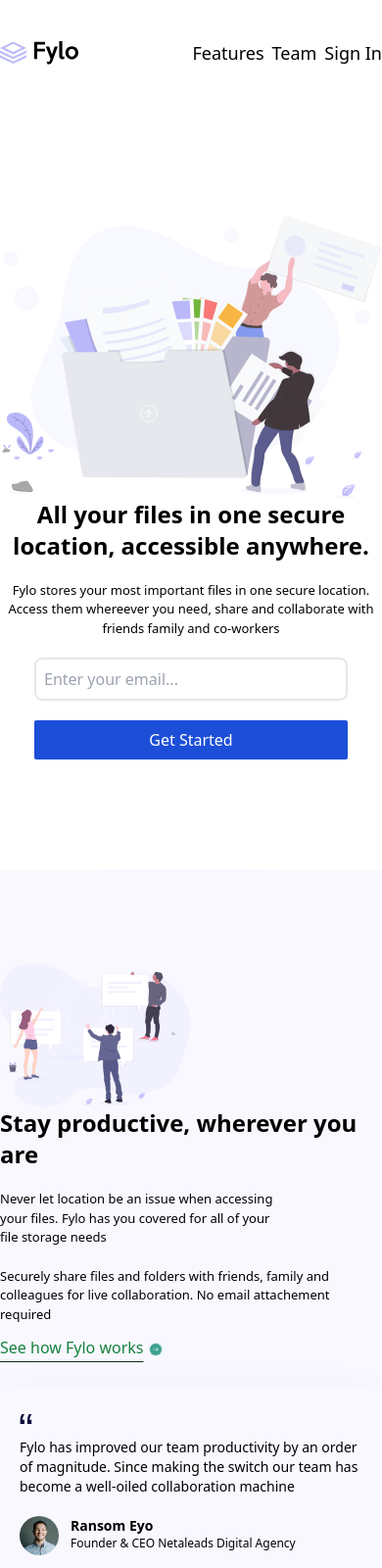
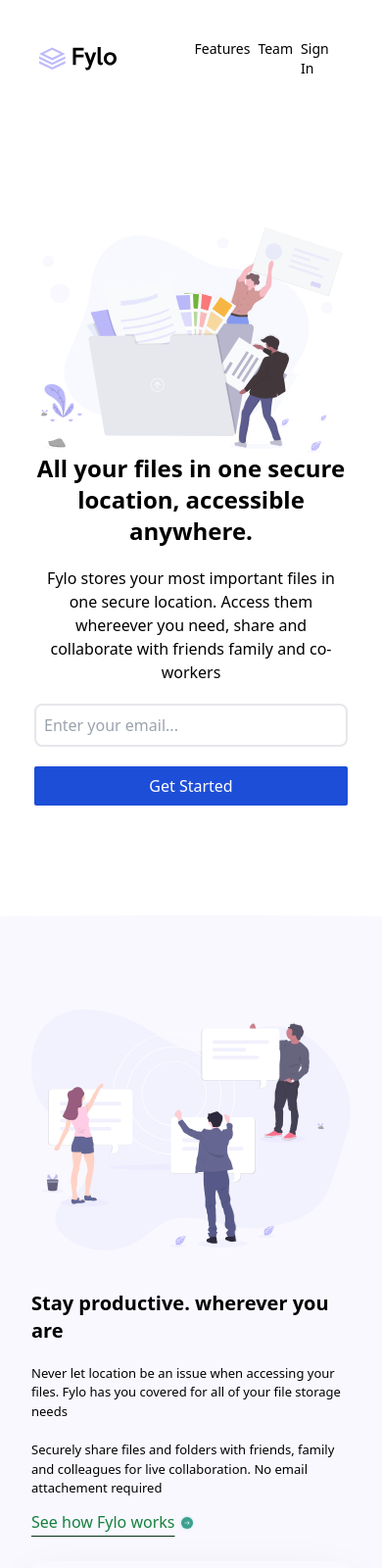
Before and after one commit to RayHub1/fylo-landing-page, a website: page index.html in a window 390 px wide. Shown: the top 1600 px of the page at 98% size. Drawn offline with Linux system fonts and the light colour scheme.

Commit message:
fouth commit

```diff
--- a/index.html
+++ b/index.html
@@ -13,21 +13,21 @@
   </head>
 
   <body>
-    <div class="flex flex-col justify-center">
+    <div class="">
       <header
-        class="flex justify-between lg:px-20 py-10 lg:gap-[800px] gap-5 items-center px-"
+        class="flex lg:px-20 py-10 lg:gap-[800px] gap-20 items-center px-10 justify-center"
       >
         <div class="lg:w-20 w-20">
           <img src="../images/logo.svg" alt="" />
         </div>
-        <div class="flex lg:gap-7 gap-2 capitalize text-lg">
+        <div class="flex lg:gap-7 gap-2 capitalize text-sm">
           <a href="">features</a>
           <a href="">team</a>
           <a href="">sign in</a>
         </div>
       </header>
       <section
-        class="mt-28 flex lg:justify-center items-center lg:px-20 lg:flex-row flex-col-reverse"
+        class="mt-28 flex lg:justify-center items-center lg:px-20 lg:flex-row flex-col-reverse px-10"
       >
         <div class="lg:w-1/2">
           <h1
@@ -35,7 +35,7 @@
           >
             All your files in one secure location, accessible anywhere.
           </h1>
-          <p class="mt-5 lg:mr-32 text-center text-[13px]">
+          <p class="mt-5 lg:mr-32 text-center text-[16px]">
             Fylo stores your most important files in one secure location. Access
             them whereever you need, share and collaborate with friends family
             and co-workers
@@ -54,20 +54,20 @@
             </button>
           </div>
         </div>
-        <div class="lg:w-1/2 w-[100%]">
+        <div class="lg:w-1/2 w-full">
           <img src="../images/illustration-1.svg" alt="" />
         </div>
       </section>
       <section
-        class="bg-cover bg-no-repeat bg-center mt-28 lg:px-20 h-98"
+        class="bg-cover bg-no-repeat bg-center mt-28 lg:px-20 h-98 w-full"
         style="background-image: url(../images/bg-curve-desktop.svg)"
       >
-        <div class="flex pt-24 pb-24 lg:flex-row flex-col-reverse">
+        <div class="flex pt-24 pb-24 lg:flex-row flex-col-reverse px-8">
           <div class="lg:w-1/2">
-            <h1 class="lg:text-3xl font-bold text-2xl">
-              Stay productive, wherever you are
+            <h1 class="lg:text-3xl font-bold text-xl mt-10">
+              Stay productive. wherever you are
             </h1>
-            <p class="mt-5 lg:mr-36 text-[13px] pr-24">
+            <p class="mt-5 lg:mr-36 text-[13px]">
               Never let location be an issue when accessing your files. Fylo has
               you covered for all of your file storage needs
             </p>
@@ -77,7 +77,7 @@
             </p>
             <a
               href=""
-              class="text-green-700 underline decoration-green-950 underline-offset-8"
+              class="text-green-700 underline decoration-green-950 underline-offset-8 text-center"
               >See how Fylo works</a
             >
             <img src="../images/icon-arrow.svg" alt="" class="inline-block" />
@@ -103,16 +103,16 @@
               </div>
             </div>
           </div>
-          <div class="w-1/2">
+          <div class="lg:w-1/2">
             <img src="../images/illustration-2.svg" alt="" />
           </div>
         </div>
       </section>
-      <!-- <section class="bg-slate-500">
+      <section class="bg-slate-500">
         <div
-          class="px-20 py-10 flex gap-20 text-white items-center justify-center"
+          class="lg:px-20 py-10 flex gap-10 lg:gap-20 text-white items-center justify-center lg:flex-row flex-col px-8"
         >
-          <div class="w-1/2 mr-56">
+          <div class="lg:w-1/2 lg:mr-56 text-center lg:text-left">
             <h1 class="font-bold text-2xl">Get early access today</h1>
             <p class="mt-5">
               It only takes a minute to sign up and free starter tier is
@@ -120,11 +120,11 @@
               would be happy to help you.
             </p>
           </div>
-          <div class="w-1/2 flex flex-col gap-5">
-            <input type="text" class="border-2 p-2 rounded-lg" />
+          <div class="lg:w-1/2 flex flex-col gap-3">
+            <input type="text" class="border-2 p-2 rounded-lg w-72" />
             <button
               type="submit"
-              class="bg-blue-700 w-36 p-2 capitalize text-xs rounded-sm"
+              class="bg-blue-700 lg:w-36 w-72 p-2 capitalize text-xs rounded-sm"
             >
               get started for free
             </button>
@@ -134,7 +134,7 @@
       <footer class="bg-slate-950 text-white">
         <div class="px-10 py-10">
           <img src="../images/logo.svg" alt="" class="w-32 pb-5 text-white" />
-          <div class="flex gap-44">
+          <div class="flex lg:gap-44 flex-col lg:flex-row gap-10">
             <div class="flex flex-col gap-2">
               <div class="flex items-center gap-3">
                 <i class="fa-regular fa-phone-volume"></i>
@@ -156,14 +156,14 @@
               <h1>terms</h1>
               <h1>privacy</h1>
             </div>
-            <div>
+            <div class="text-center">
               <i class="fa-brands fa-facebook"></i>
               <i class="fa-brands fa-twitter"></i>
               <i class="fa-brands fa-instagram"></i>
             </div>
           </div>
         </div>
-      </footer> -->
+      </footer>
     </div>
   </body>
 </html>
```
Also changed, not shown: output.css.
